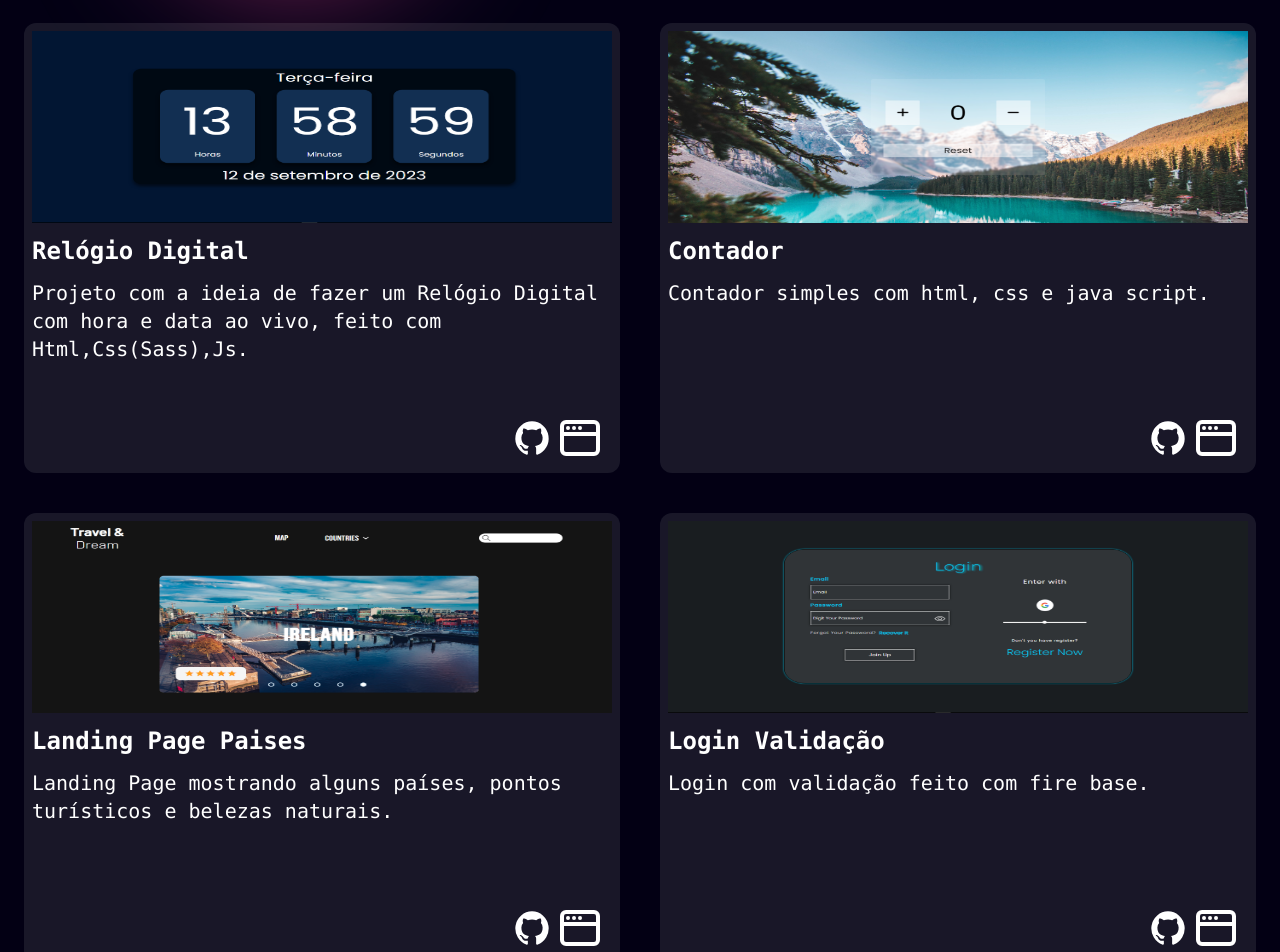
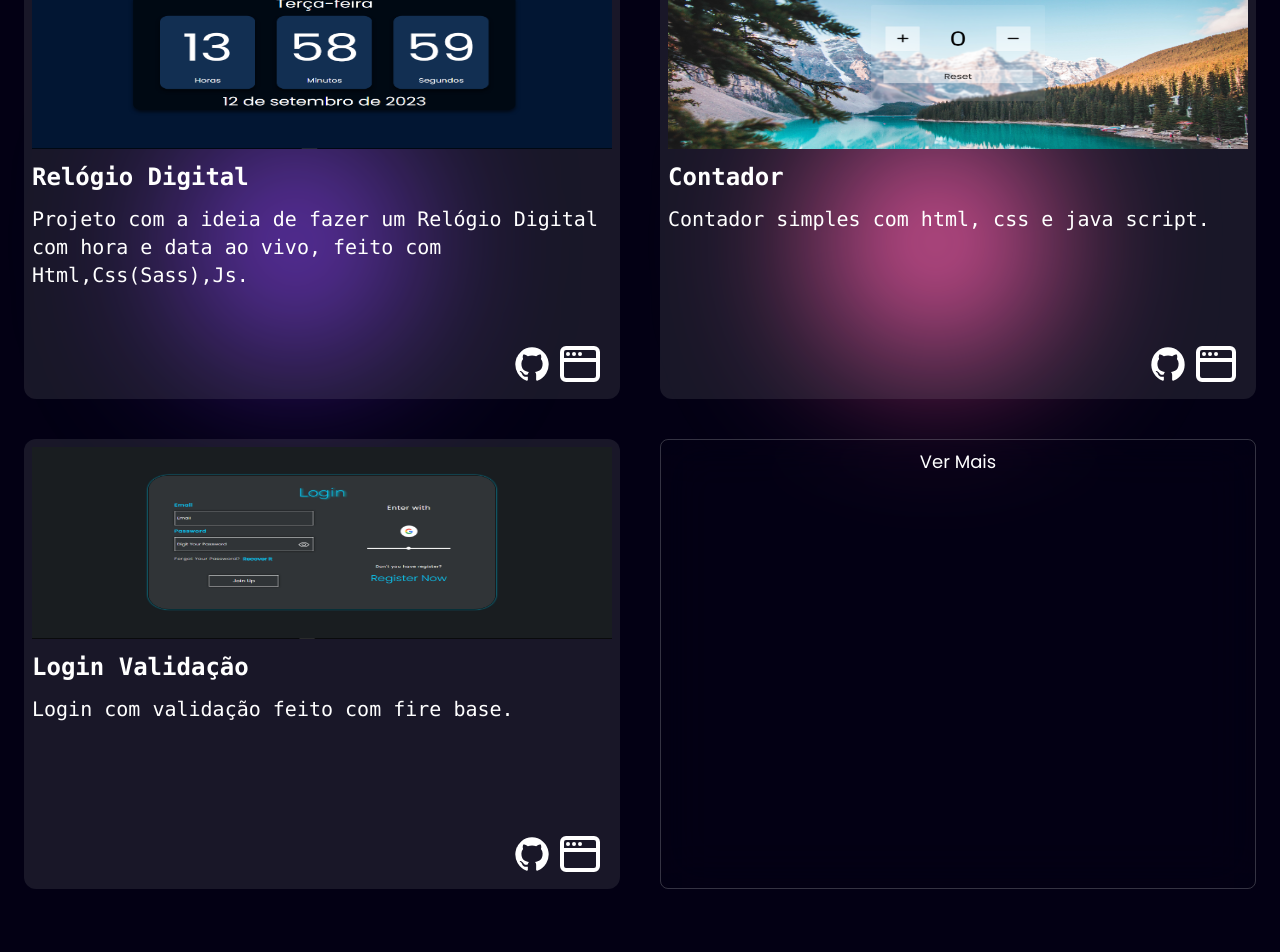
Before and after one commit to IgorBern02/portfolio_2025, a React (Vite) app: page / in a window 1280 px wide. Shown: the part 700-1652 px from the top of the page. After the commit the page ends 1605 px from the top, so only its background shows below. Built offline with nearby package versions, Linux system fonts and the light colour scheme.

Commit message:
botao "ver mais" adicionado no showcase do projetos, e sintese do codigo de alguns componentes atualizados

```diff
--- a/package.json
+++ b/package.json
@@ -13,6 +13,7 @@
     "deploy": "gh-pages -d dist"
   },
   "dependencies": {
+    "framer-motion": "^12.0.5",
     "react": "^18.3.1",
     "react-dom": "^18.3.1"
   },
@@ -25,9 +26,9 @@
     "eslint-plugin-react": "^7.37.2",
     "eslint-plugin-react-hooks": "^5.0.0",
     "eslint-plugin-react-refresh": "^0.4.16",
+    "gh-pages": "6.1.1",
     "globals": "^15.14.0",
     "tailwindcss": "^3.4.17",
-    "gh-pages": "6.1.1",
     "vite": "^6.0.5"
   }
 }
--- a/src/App.jsx
+++ b/src/App.jsx
@@ -1,6 +1,6 @@
 import "./App.css";
 import Header from "./components/header/header";
-import AboutMe from "./components/about/about";
+import AboutMe from "./components/about";
 import Skills from "./components/skills/skills";
 import Projects from "./components/projects/projetos";
 import Footer from "./components/footer/footer";
--- a/src/components/background/background.jsx
+++ b/src/components/background/background.jsx
@@ -6,15 +6,9 @@ function background() {
       <div className="w-80 h-80 rounded-full bg-purple-500 mt-20 ml-10  bg-opacity-50 blur-[110px] animate-bounce"></div>
       <div className="w-80 h-80 rounded-full bg-cyan-500 mt-20 ml-10  bg-opacity-50 blur-[110px] animate-bounce md:bg-violet-800"></div>
       <div className="w-80 h-80 rounded-full bg-blue-500 mt-20 ml-10  bg-opacity-50 blur-[110px] animate-bounce md:bg-pink-500"></div>
-      {/* <div className="w-80 h-80 rounded-full bg-pink-500 mt-20 ml-10 blur-[110px] animate-bounce md:bg-pink-500"></div>
-      <div className="w-80 h-80 rounded-full bg-violet-800 mt-20 ml-10 blur-[110px] animate-bounce "></div>
-      <div className="w-80 h-80 rounded-full bg-pink-500 mt-20 ml-10 blur-[110px] animate-bounce md:bg-violet-800"></div>
-      <div className="w-80 h-80 rounded-full bg-violet-800 mt-20 ml-10 blur-[110px] animate-bounce md:bg-pink-500"></div>
-      <div className="w-80 h-80 rounded-full bg-pink-500 mt-20 ml-10 blur-[110px]  animate-bounce "></div>
-      <div className="hidden w-80 h-80 rounded-full bg-violet-800 mt-20 ml-10 blur-[110px] animate-bounc md:flex md:bg-violet-800"></div>
-      <div className="hidden w-80 h-80 rounded-full bg-pink-500 mt-20 ml-10 blur-[110px] animate-bounce md:flex md:bg-violet-800"></div>
-      <div className="hidden w-80 h-80 rounded-full bg-violet-800 mt-20 ml-10 blur-[110px] animate-bounce md:flex md:bg-pink-500"></div>
-      <div className="hidden w-80 h-80 rounded-full bg-pink-500 mt-20 ml-10 blur-[110px] animate-bounce md:flex md:bg-pink-500"></div> */}
+      <div className="w-80 h-80 rounded-full bg-purple-500 mt-20 ml-10  bg-opacity-50 blur-[110px] animate-bounce"></div>
+      <div className="w-80 h-80 rounded-full bg-cyan-500 mt-20 ml-10  bg-opacity-50 blur-[110px] animate-bounce md:bg-violet-800"></div>
+      <div className="w-80 h-80 rounded-full bg-blue-500 mt-20 ml-10  bg-opacity-50 blur-[110px] animate-bounce md:bg-pink-500"></div>
     </div>
   );
 }
--- a/src/components/header/menuHamburguer.jsx
+++ b/src/components/header/menuHamburguer.jsx
@@ -1,6 +1,6 @@
 import React, { useState } from "react";
 import "./Navbar.css";
-import "../about/about";
+import "../about";
 import "../projects/projetos";
 import "../footer/footer";
 
--- a/src/components/projects/projetos.jsx
+++ b/src/components/projects/projetos.jsx
@@ -1,13 +1,12 @@
-import React from "react";
-import Props from "./propsProjetos";
+import React, { memo, useState } from "react";
+import { motion } from "framer-motion"; // Importando o framer-motion
 import RelogioDigital from "../../images/projetos/relogioDigital.png";
-import Contador from "../../images/projetos/contador.png"
-import LandingPage from "../../images/projetos/landingpaises.png"
-import LoginValidado from "../../images/projetos/LoginValidado.png"
-import CalculadoraImc from "../../images/projetos/Calculadoraimc.png"
-import SistemaBanco from "../../images/projetos/sistemaBanco.png"
+import Contador from "../../images/projetos/contador.png";
+import LoginValidado from "../../images/projetos/LoginValidado.png";
+import CalculadoraImc from "../../images/projetos/Calculadoraimc.png";
+import SistemaBanco from "../../images/projetos/sistemaBanco.png";
 
-const projeto = [
+const arrayprojects = [
   {
     img: RelogioDigital,
     name: "Relógio Digital",
@@ -22,18 +21,12 @@ const projeto = [
     github: "https://github.com/IgorBern02/Contador",
     site: "https://igucontador.netlify.app/",
   },
-  {
-    img: LandingPage,
-    name: "Landing Page Paises",
-    desc: "Landing Page mostrando alguns países, pontos turísticos e belezas naturais.",
-    github: "https://github.com/IgorBern02/Travel-Dream",
-    site: "https://igorbern02.github.io/Travel-Dream/",
-  },
+
   {
     img: LoginValidado,
     name: "Login Validação",
     desc: "Login com validação feito com fire base.",
-    github:"https://github.com/IgorBern02/Login_Validado",
+    github: "https://github.com/IgorBern02/Login_Validado",
     site: "https://igorbern02.github.io/Login_Validado/",
   },
   {
@@ -52,20 +45,91 @@ const projeto = [
   },
 ];
 
-function projects() {
+const ModalProjects = memo(({ projects }) => {
+  const [showMore, setShowMore] = useState(false);
+
+  const handleShowMore = () => {
+    setShowMore(!showMore);
+  };
+
   return (
-    <section className="w-full gap-10 p-2 flex flex-col justify-around">
-      <div
-        className="w-2/5 h-auto p-4 relative right-3 rounded-r-full bg-bgProjetos md:w-1/4"
-        id="projetos"
+    <section className="grid grid-cols-1 overflow-y-auto p-2 gap-10 text-white z-10  md:grid-cols-2">
+      {projects.slice(0, showMore ? projects.length : 3).map((proj) => (
+        <motion.div
+          className="w-full h-auto bg-bgProjetos rounded-xl truncate flex flex-col p-2 gap-3  md:relative md:h-[450px]"
+          whileInView={{ opacity: 1, y: 0 }} // Animação ao entrar na visualização
+          initial={{ opacity: 0, y: 30 }} // Inicialmente invisível e abaixo
+          transition={{ duration: 0.8 }} // Duração da animação
+          key={proj.name}
+        >
+          <div className="w-full h-44 bg-violet-600 flex flex-row rounded md:h-48">
+            <img src={proj.img} alt={proj.name} />
+          </div>
+          <section className="w-full text-wrap flex flex-col gap-3">
+            <h1 className="font-semibold text-xl font-mono md:text-2xl">
+              {proj.name}
+            </h1>
+            <p className="font-mono text-base md:text-xl">{proj.desc}</p>
+          </section>
+          <section className="flex flex-row justify-end items-center gap-2 md:absolute md:bottom-2 md:right-5 w-full">
+            <a href={proj.github} target="_blank">
+              <button type="button">
+                <svg
+                  class="w-10 h-10 text-white dark:text-white"
+                  aria-hidden="true"
+                  xmlns="http://www.w3.org/2000/svg"
+                  width="24"
+                  height="24"
+                  fill="currentColor"
+                  viewBox="0 0 24 24"
+                >
+                  <path
+                    fill-rule="evenodd"
+                    d="M12.006 2a9.847 9.847 0 0 0-6.484 2.44 10.32 10.32 0 0 0-3.393 6.17 10.48 10.48 0 0 0 1.317 6.955 10.045 10.045 0 0 0 5.4 4.418c.504.095.683-.223.683-.494 0-.245-.01-1.052-.014-1.908-2.78.62-3.366-1.21-3.366-1.21a2.711 2.711 0 0 0-1.11-1.5c-.907-.637.07-.621.07-.621.317.044.62.163.885.346.266.183.487.426.647.71.135.253.318.476.538.655a2.079 2.079 0 0 0 2.37.196c.045-.52.27-1.006.635-1.37-2.219-.259-4.554-1.138-4.554-5.07a4.022 4.022 0 0 1 1.031-2.75 3.77 3.77 0 0 1 .096-2.713s.839-.275 2.749 1.05a9.26 9.26 0 0 1 5.004 0c1.906-1.325 2.74-1.05 2.74-1.05.37.858.406 1.828.101 2.713a4.017 4.017 0 0 1 1.029 2.75c0 3.939-2.339 4.805-4.564 5.058a2.471 2.471 0 0 1 .679 1.897c0 1.372-.012 2.477-.012 2.814 0 .272.18.592.687.492a10.05 10.05 0 0 0 5.388-4.421 10.473 10.473 0 0 0 1.313-6.948 10.32 10.32 0 0 0-3.39-6.165A9.847 9.847 0 0 0 12.007 2Z"
+                    clip-rule="evenodd"
+                  />
+                </svg>
+              </button>
+            </a>
+            <a href={proj.site} target="_blank">
+              <button type="button">
+                <svg
+                  class="w-10 h-10 text-white"
+                  aria-hidden="true"
+                  xmlns="http://www.w3.org/2000/svg"
+                  width="20"
+                  height="18"
+                  fill="none"
+                  viewBox="0 0 20 18"
+                >
+                  <path
+                    stroke="currentColor"
+                    stroke-linecap="round"
+                    stroke-width="2"
+                    d="M1 7h18M4 4h.01M7 4h.01M10 4h.01M3 17h14a2 2 0 0 0 2-2V3a2 2 0 0 0-2-2H3a2 2 0 0 0-2 2v12a2 2 0 0 0 2 2Z"
+                  />
+                </svg>
+              </button>
+            </a>
+          </section>
+        </motion.div>
+      ))}
+      <button
+        onClick={handleShowMore}
+        className="flex flex-col items-center border border-white/20 w-full text-lg text-white py-2 rounded-lg backdrop-blur-xl cursor-pointer"
       >
-        <h1 className="text-xl text-right mr-4 text-white font-mono bg-transparent md:text-2xl">
-          Projetos
-        </h1>
-      </div>
-      <Props projeto={projeto} />
+        {showMore ? "Ver Menos" : "Ver Mais"}
+      </button>
     </section>
   );
-}
+});
 
-export default projects;
+const Projects = () => {
+  return (
+    <section className="w-full h-auto gap-10 p-2 flex flex-col ">
+      <ModalProjects projects={arrayprojects} />
+    </section>
+  );
+};
+
+export default memo(Projects);
--- a/src/components/projects/propsProjetos.jsx
+++ /dev/null
@@ -1,65 +0,0 @@
-function projetos({ projeto }) {
-  return (
-    <section className="grid grid-cols-1 grid-rows-1  p-2 gap-10 text-white z-10  md:grid-cols-2">
-      {projeto.map((proj) => (
-        <div
-          className="w-full h-full bg-bgProjetos rounded-xl truncate flex flex-col p-2 gap-3  md:relative md:h-[450px]"
-          data-aos="fade-up-right"
-        >
-          <div className="w-full h-44 bg-violet-600 flex flex-row rounded md:h-48">
-            <img src={proj.img} alt={proj.name} />
-          </div>
-          <section className="w-full text-wrap flex flex-col gap-3">
-            <h1 className="font-semibold text-xl font-mono md:text-2xl">
-              {proj.name}
-            </h1>
-            <p className="font-mono text-base md:text-xl">{proj.desc}</p>
-          </section>
-          <section className="flex flex-row justify-end items-center gap-2 md:absolute md:bottom-2 md:right-5 w-full">
-            <a href={proj.github} target="_blank">
-              <button type="button">
-                <svg
-                  class="w-10 h-10 text-white dark:text-white"
-                  aria-hidden="true"
-                  xmlns="http://www.w3.org/2000/svg"
-                  width="24"
-                  height="24"
-                  fill="currentColor"
-                  viewBox="0 0 24 24"
-                >
-                  <path
-                    fill-rule="evenodd"
-                    d="M12.006 2a9.847 9.847 0 0 0-6.484 2.44 10.32 10.32 0 0 0-3.393 6.17 10.48 10.48 0 0 0 1.317 6.955 10.045 10.045 0 0 0 5.4 4.418c.504.095.683-.223.683-.494 0-.245-.01-1.052-.014-1.908-2.78.62-3.366-1.21-3.366-1.21a2.711 2.711 0 0 0-1.11-1.5c-.907-.637.07-.621.07-.621.317.044.62.163.885.346.266.183.487.426.647.71.135.253.318.476.538.655a2.079 2.079 0 0 0 2.37.196c.045-.52.27-1.006.635-1.37-2.219-.259-4.554-1.138-4.554-5.07a4.022 4.022 0 0 1 1.031-2.75 3.77 3.77 0 0 1 .096-2.713s.839-.275 2.749 1.05a9.26 9.26 0 0 1 5.004 0c1.906-1.325 2.74-1.05 2.74-1.05.37.858.406 1.828.101 2.713a4.017 4.017 0 0 1 1.029 2.75c0 3.939-2.339 4.805-4.564 5.058a2.471 2.471 0 0 1 .679 1.897c0 1.372-.012 2.477-.012 2.814 0 .272.18.592.687.492a10.05 10.05 0 0 0 5.388-4.421 10.473 10.473 0 0 0 1.313-6.948 10.32 10.32 0 0 0-3.39-6.165A9.847 9.847 0 0 0 12.007 2Z"
-                    clip-rule="evenodd"
-                  />
-                </svg>
-              </button>
-            </a>
-            <a href={proj.site} target="_blank">
-              <button type="button">
-                <svg
-                  class="w-10 h-10 text-white"
-                  aria-hidden="true"
-                  xmlns="http://www.w3.org/2000/svg"
-                  width="20"
-                  height="18"
-                  fill="none"
-                  viewBox="0 0 20 18"
-                >
-                  <path
-                    stroke="currentColor"
-                    stroke-linecap="round"
-                    stroke-width="2"
-                    d="M1 7h18M4 4h.01M7 4h.01M10 4h.01M3 17h14a2 2 0 0 0 2-2V3a2 2 0 0 0-2-2H3a2 2 0 0 0-2 2v12a2 2 0 0 0 2 2Z"
-                  />
-                </svg>
-              </button>
-            </a>
-          </section>
-        </div>
-      ))}
-    </section>
-  );
-}
-
-export default projetos;
--- a/src/components/showcase/style.css
+++ b/src/components/showcase/style.css
@@ -1,8 +1,8 @@
-.focus:focus {
-  background-image: "linear-gradient(135deg, rgba(139, 92, 246, 0.2), rgba(59, 130, 246)";
-}
+.content {
+  width: 100%;
+  height: auto;
 
-.content {
+  margin-top: 30px;
   transition: opacity 0.5s ease-in-out;
   opacity: 0;
   position: absolute; /* Para sobrepor os componentes */
--- a/src/components/skills/skills.jsx
+++ b/src/components/skills/skills.jsx
@@ -55,11 +55,6 @@ const tecno = [
 function skills() {
   return (
     <section className="w-full h-2/4 p-2 flex flex-col justify-around items-center gap-10 z-20 ">
-      {/* <div className="w-3/6 h-auto p-4 relative right-3 rounded-r-full bg-bgProjetos md:w-2/6 xl:w-1/5 xl:right-[520px]">
-        <h1 className="text-xl text-right mr-4 text-white font-mono bg-transparent md:text-2xl ">
-          Conhecimento
-        </h1>
-      </div> */}
       <Props tecno={tecno} />
     </section>
   );
```
Also changed, not shown: src/components/about.jsx (renamed from src/components/about/about.jsx, +25 -4 lines), src/components/about/typingText.jsx (deleted, +0 -19 lines), src/images/about/undraw.png (deleted), 1 other file (tests, documents, lock files or other folders).
